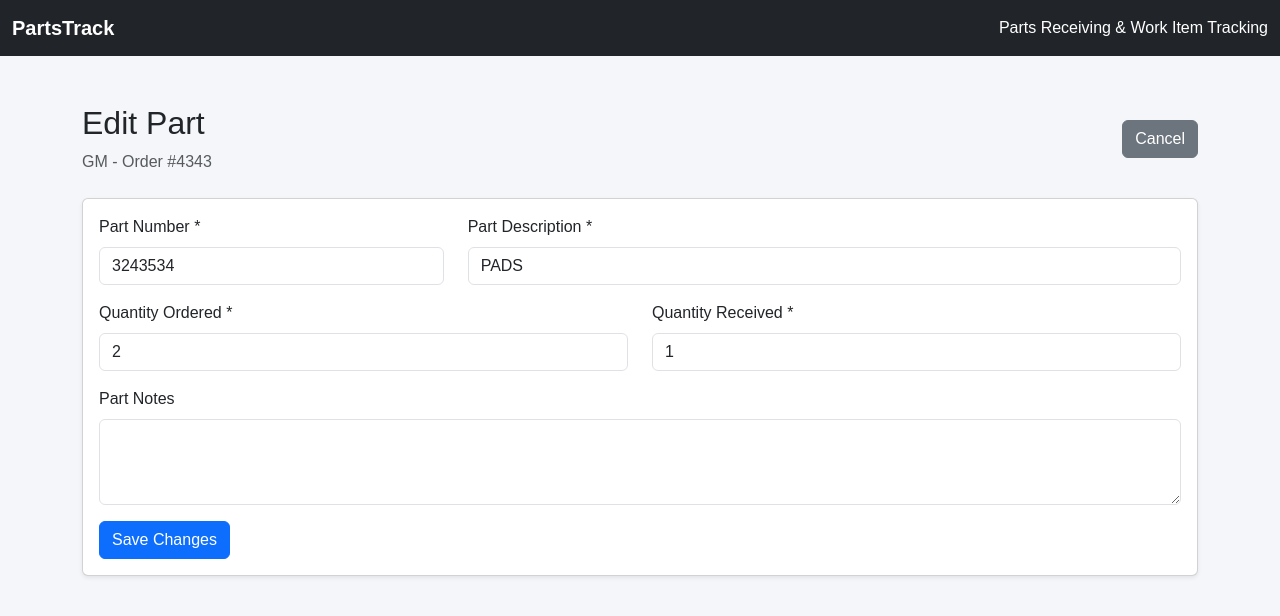
After one commit to janfloris/PartsTrack, a Flask app: page /part/1/edit in a window 1280 px wide. The commit adds this page. Shown: the top 616 px of the page. Run offline with Flask 3, Linux system fonts and the light colour scheme.

```diff
--- a/app/routes.py
+++ b/app/routes.py
@@ -14,6 +14,7 @@ from app.models import WorkItem, PartsOrder, PartLine
 main = Blueprint("main", __name__)
 
 
+
 @main.route("/")
 def dashboard():
     work_items = WorkItem.query.filter_by(
@@ -22,12 +23,50 @@ def dashboard():
 
     total_items = len(work_items)
 
+    green_count = 0
+    yellow_count = 0
+    red_count = 0
+
+    for item in work_items:
+
+        total_ordered = sum(
+            part.quantity_ordered
+            for order in item.parts_orders
+            for part in order.parts
+        )
+
+        total_received = sum(
+            part.quantity_received
+            for order in item.parts_orders
+            for part in order.parts
+        )
+
+        if total_ordered == 0 or total_received == 0:
+            item.receiving_status = "Red"
+
+        elif total_received >= total_ordered:
+            item.receiving_status = "Green"
+
+        else:
+            item.receiving_status = "Yellow"
+
+        if item.receiving_status == "Green":
+            green_count += 1
+
+        elif item.receiving_status == "Yellow":
+            yellow_count += 1
+
+        else:
+            red_count += 1
+
     return render_template(
         "dashboard.html",
         work_items=work_items,
-        total_items=total_items
+        total_items=total_items,
+        green_count=green_count,
+        yellow_count=yellow_count,
+        red_count=red_count
     )
-
 
 
 @main.route("/work-item/<int:item_id>")
@@ -236,3 +275,90 @@ def update_received(part_id):
             item_id=part.parts_order.work_item_id
         )
     )
+
+@main.route("/part/<int:part_id>/edit", methods=["GET", "POST"])
+def edit_part(part_id):
+    part = db.get_or_404(PartLine, part_id)
+
+    if request.method == "POST":
+        part_number = request.form.get("part_number", "").strip()
+        description = request.form.get("description", "").strip()
+        notes = request.form.get("notes", "").strip()
+
+        try:
+            quantity_ordered = int(
+                request.form.get("quantity_ordered", "1")
+            )
+            quantity_received = int(
+                request.form.get("quantity_received", "0")
+            )
+        except ValueError:
+            flash("Quantities must be whole numbers.", "danger")
+            return redirect(
+                url_for("main.edit_part", part_id=part.id)
+            )
+
+        if not part_number or not description:
+            flash("Part Number and Description are required.", "danger")
+
+        elif quantity_ordered <= 0:
+            flash("Quantity Ordered must be greater than zero.", "danger")
+
+        elif quantity_received < 0 or quantity_received > quantity_ordered:
+            flash(
+                "Quantity Received must be between zero and Quantity Ordered.",
+                "danger"
+            )
+
+        else:
+            part.part_number = part_number
+            part.description = description
+            part.quantity_ordered = quantity_ordered
+            part.quantity_received = quantity_received
+            part.notes = notes
+
+            db.session.commit()
+
+            flash("Part updated successfully!", "success")
+
+            return redirect(
+                url_for(
+                    "main.work_item_details",
+                    item_id=part.parts_order.work_item_id
+                )
+            )
+
+    return render_template("edit_part.html", part=part)
+
+@main.route("/parts-order/<int:order_id>/edit", methods=["GET", "POST"])
+def edit_parts_order(order_id):
+    parts_order = db.get_or_404(PartsOrder, order_id)
+
+    if request.method == "POST":
+        supplier = request.form.get("supplier", "").strip()
+        order_number = request.form.get("order_number", "").strip()
+        notes = request.form.get("notes", "").strip()
+
+        if not supplier:
+            flash("Supplier is required.", "danger")
+
+        else:
+            parts_order.supplier = supplier
+            parts_order.order_number = order_number
+            parts_order.notes = notes
+
+            db.session.commit()
+
+            flash("Supplier order updated successfully!", "success")
+
+            return redirect(
+                url_for(
+                    "main.work_item_details",
+                    item_id=parts_order.work_item_id
+                )
+            )
+
+    return render_template(
+        "edit_parts_order.html",
+        parts_order=parts_order
+    )
--- /dev/null
+++ b/app/templates/edit_part.html
@@ -0,0 +1,124 @@
+
+{% extends "base.html" %}
+
+{% block content %}
+
+<div class="container mt-4">
+
+    <div class="d-flex justify-content-between align-items-center mb-4">
+
+        <div>
+            <h2>Edit Part</h2>
+            <p class="text-muted mb-0">
+                {{ part.parts_order.supplier }}
+                {% if part.parts_order.order_number %}
+                    - Order #{{ part.parts_order.order_number }}
+                {% endif %}
+            </p>
+        </div>
+
+        <a href="{{ url_for(
+            'main.work_item_details',
+            item_id=part.parts_order.work_item_id
+        ) }}"
+           class="btn btn-secondary">
+            Cancel
+        </a>
+
+    </div>
+
+    {% with messages = get_flashed_messages(with_categories=true) %}
+        {% if messages %}
+            {% for category, message in messages %}
+                <div class="alert alert-{{ category }}">
+                    {{ message }}
+                </div>
+            {% endfor %}
+        {% endif %}
+    {% endwith %}
+
+    <div class="card shadow-sm">
+
+        <div class="card-body">
+
+            <form method="POST">
+
+                <div class="row">
+
+                    <div class="col-md-4 mb-3">
+                        <label class="form-label">
+                            Part Number *
+                        </label>
+
+                        <input type="text"
+                               name="part_number"
+                               class="form-control"
+                               value="{{ part.part_number }}"
+                               required>
+                    </div>
+
+                    <div class="col-md-8 mb-3">
+                        <label class="form-label">
+                            Part Description *
+                        </label>
+
+                        <input type="text"
+                               name="description"
+                               class="form-control"
+                               value="{{ part.description }}"
+                               required>
+                    </div>
+
+                    <div class="col-md-6 mb-3">
+                        <label class="form-label">
+                            Quantity Ordered *
+                        </label>
+
+                        <input type="number"
+                               name="quantity_ordered"
+                               class="form-control"
+                               min="1"
+                               value="{{ part.quantity_ordered }}"
+                               required>
+                    </div>
+
+                    <div class="col-md-6 mb-3">
+                        <label class="form-label">
+                            Quantity Received *
+                        </label>
+
+                        <input type="number"
+                               name="quantity_received"
+                               class="form-control"
+                               min="0"
+                               max="{{ part.quantity_ordered }}"
+                               value="{{ part.quantity_received }}"
+                               required>
+                    </div>
+
+                    <div class="col-12 mb-3">
+                        <label class="form-label">
+                            Part Notes
+                        </label>
+
+                        <textarea name="notes"
+                                  class="form-control"
+                                  rows="3">{{ part.notes or "" }}</textarea>
+                    </div>
+
+                </div>
+
+                <button type="submit"
+                        class="btn btn-primary">
+                    Save Changes
+                </button>
+
+            </form>
+
+        </div>
+
+    </div>
+
+</div>
+
+{% endblock %}
```
Also changed, not shown: app/templates/dashboard.html (+53 -1 lines), app/templates/edit_parts_order.html (added, +80 -0 lines), app/templates/work_item_details.html (+25 -2 lines), partstrack.db.
